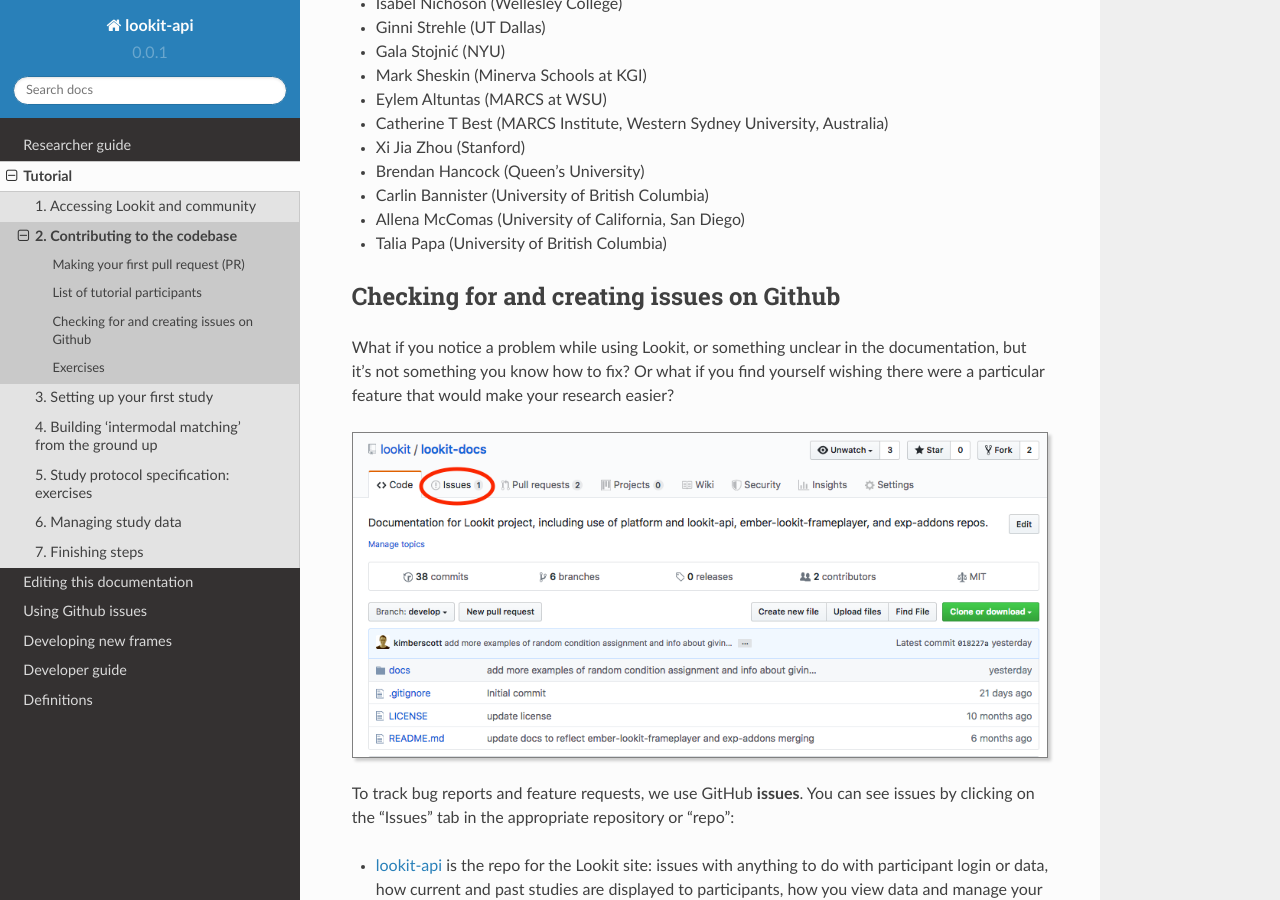
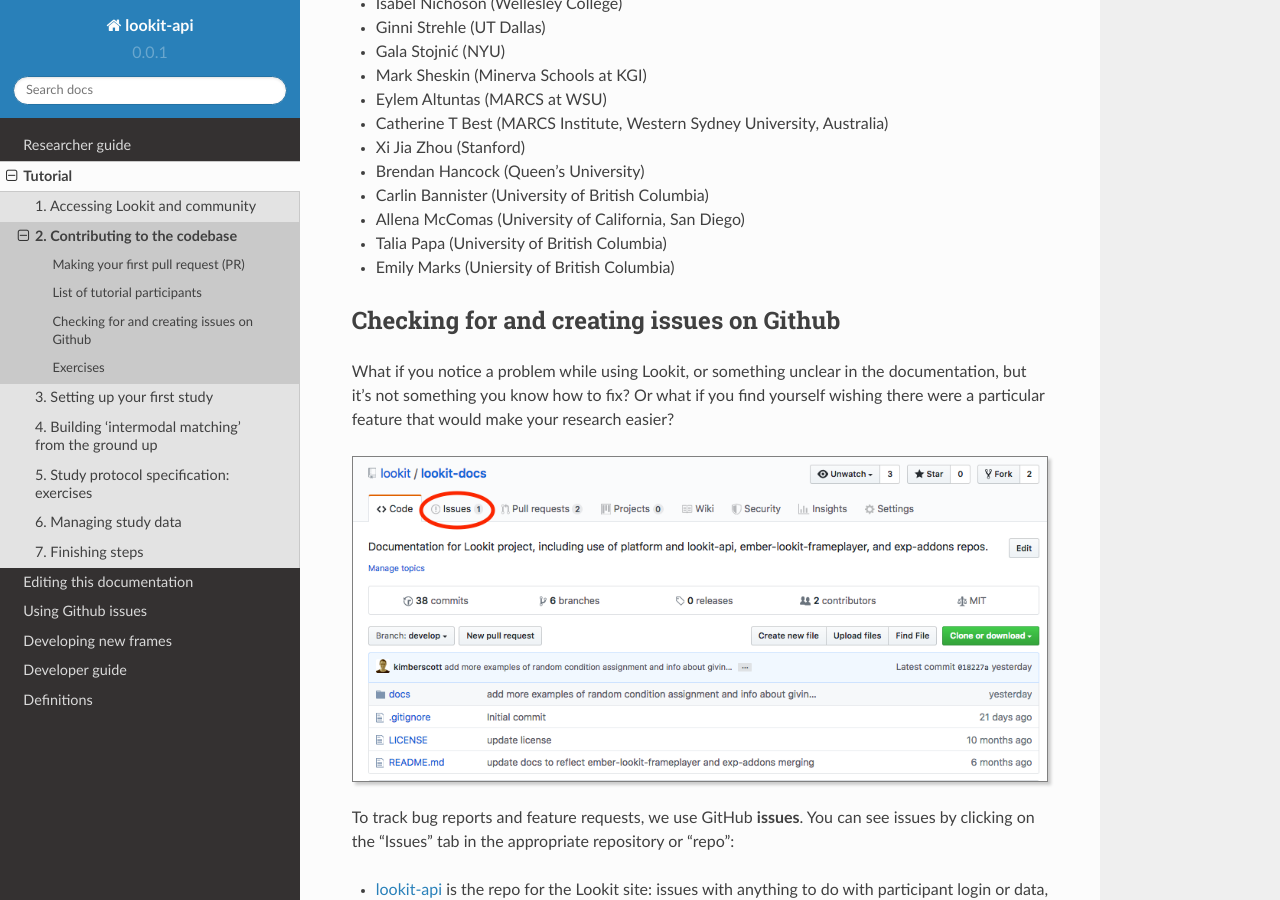
Before and after one commit to lookit/lookit-docs, a Sphinx documentation site: the page built from docs/source/tutorial-contributing.rst, in a window 1280 px wide and 900 px high, scrolled down 5457 px. Built offline with Sphinx 7.4.7 and the Read the Docs theme 2.0.0, drawn with Linux system fonts in a browser that asks for light colours.

Commit message:
Add tutorial participant to list

```diff
--- a/docs/source/tutorial-contributing.rst
+++ b/docs/source/tutorial-contributing.rst
@@ -132,6 +132,7 @@
 - Carlin Bannister (University of British Columbia)
 - Allena McComas (University of California, San Diego)
 - Talia Papa (University of British Columbia)
+- Emily Marks (Uniersity of British Columbia)
 
 .. _Github issues overview:
 
```
